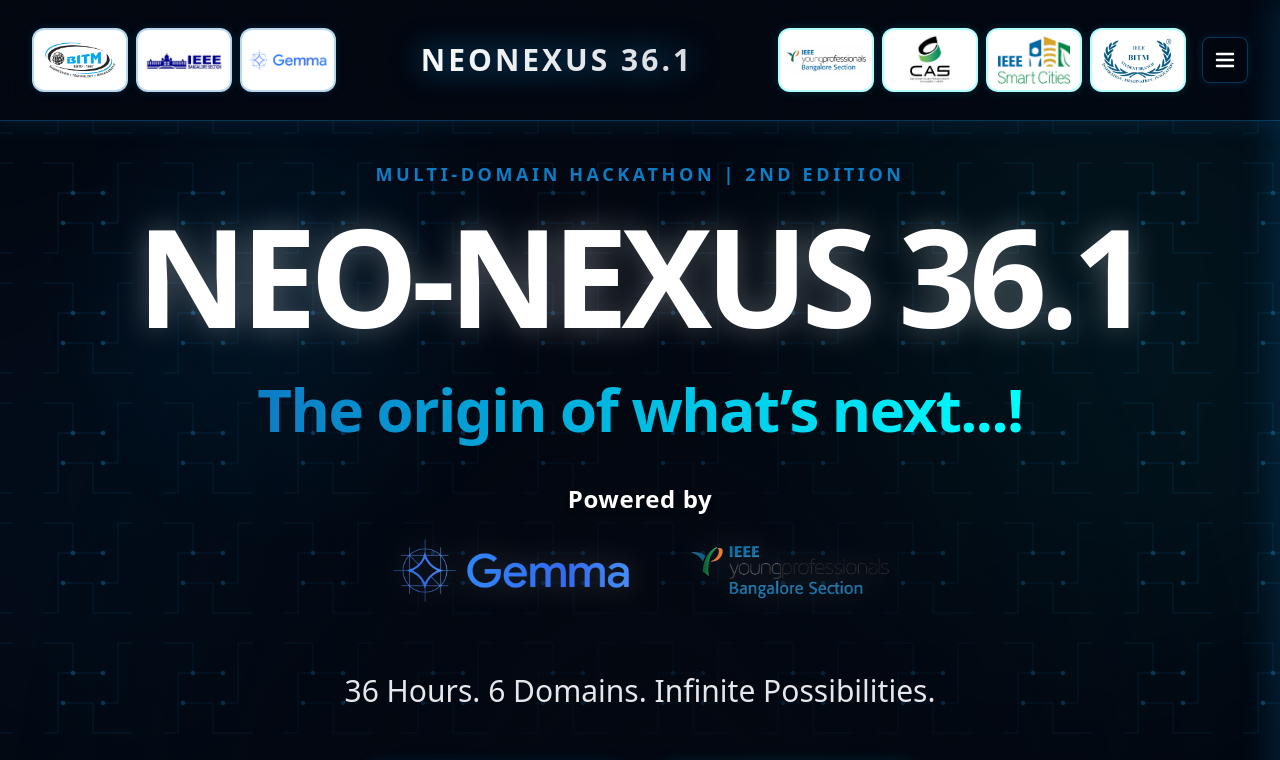
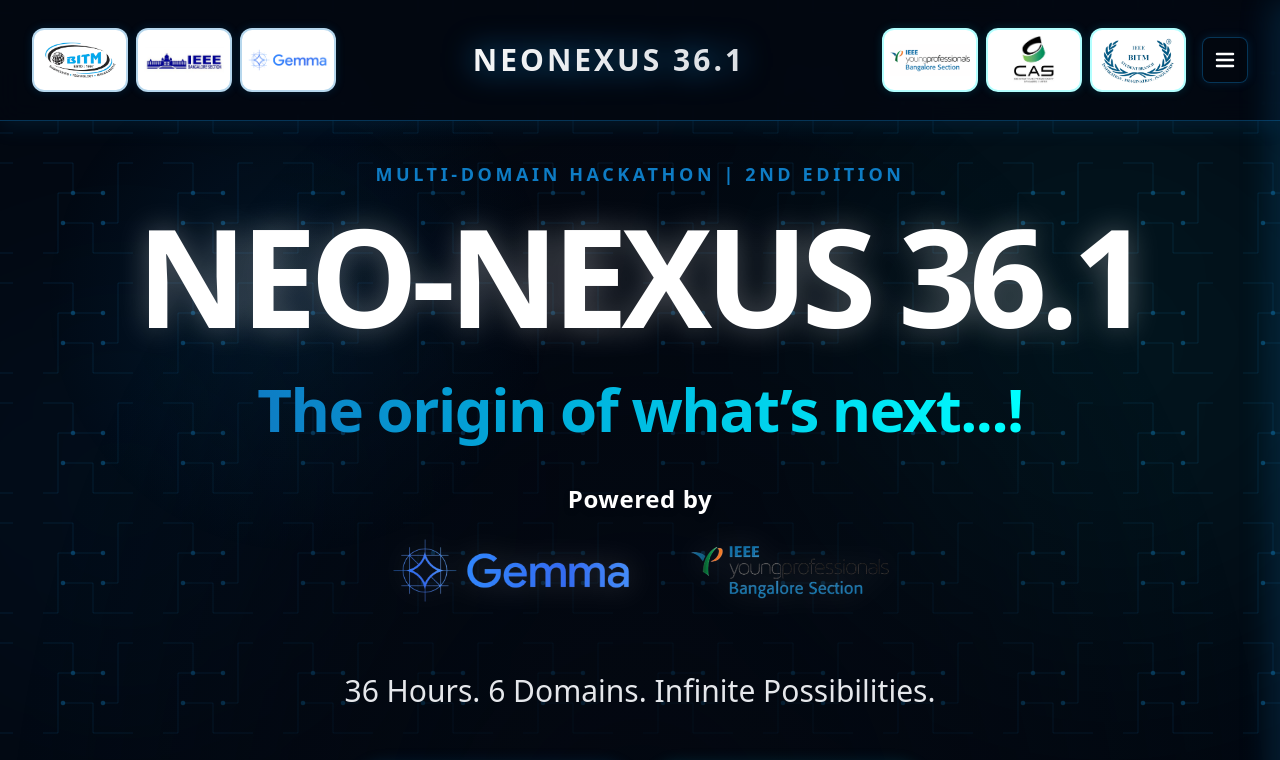
Before and after one commit to Sharanx77/neo-nexus-36.1, a Next.js app: page / in a window 1280 px wide. Shown: the top 760 px of the page. Built offline with nearby package versions, Linux system fonts and the light colour scheme.

Commit message:
Update Navbar.tsx

```diff
--- a/components/Navbar.tsx
+++ b/components/Navbar.tsx
@@ -43,7 +43,7 @@
                 </div>
             </aside>
 
-            {/* INCREASED NAVBAR HEIGHT (h-16 on mobile, up to h-24 on desktop) */}
+            {/* NAVBAR CORE CONTAINER */}
             <nav className="fixed top-0 w-full z-30 bg-[#030811]/95 md:bg-[#030811]/85 backdrop-blur-none md:backdrop-blur-md border-b border-electric/40 shadow-lg md:shadow-[0_5px_20px_rgba(14,124,196,0.15)] py-2 sm:py-3 transition-colors">
                 <div className="max-w-7xl mx-auto px-2 sm:px-4 lg:px-8">
                     <div className="flex items-center justify-between h-16 sm:h-20 md:h-24 gap-1 md:gap-4">
@@ -81,11 +81,7 @@
                             <div className="flex bg-white p-0.5 sm:p-1.5 rounded-md sm:rounded-xl h-10 w-12 sm:h-12 sm:w-16 md:h-14 md:w-20 lg:h-16 lg:w-24 items-center justify-center border sm:border-2 border-cyan/30 shadow-sm md:shadow-[0_0_10px_rgba(6,182,212,0.2)]">
                                 <img src="/logo/cas_bangalore.png" alt="IEEE CAS Bangalore Chapter Logo" className="max-h-full max-w-full object-contain" />
                             </div>
-                            {/* 6. Smart City Logo */}
-                            <div className="flex bg-white p-0.5 sm:p-1.5 rounded-md sm:rounded-xl h-10 w-12 sm:h-12 sm:w-16 md:h-14 md:w-20 lg:h-16 lg:w-24 items-center justify-center border sm:border-2 border-cyan/30 shadow-sm md:shadow-[0_0_10px_rgba(6,182,212,0.2)]">
-                                <img src="/logo/smart_ieee.jpeg" alt="Smart City Logo" className="max-h-full max-w-full object-contain" />
-                            </div>
-                            {/* 7. IEEE SB BITM Logo */}
+                            {/* 6. IEEE SB BITM Logo */}
                             <div className="bg-white p-0.5 sm:p-1.5 rounded-md sm:rounded-xl h-10 w-12 sm:h-12 sm:w-16 md:h-14 md:w-20 lg:h-16 lg:w-24 flex items-center justify-center border sm:border-2 border-cyan/30 shadow-sm md:shadow-[0_0_10px_rgba(6,182,212,0.2)]">
                                 <img src="/logo/ieee_bitm.png" alt="IEEE SB Logo" className="max-h-full max-w-full object-contain" />
                             </div>
```
